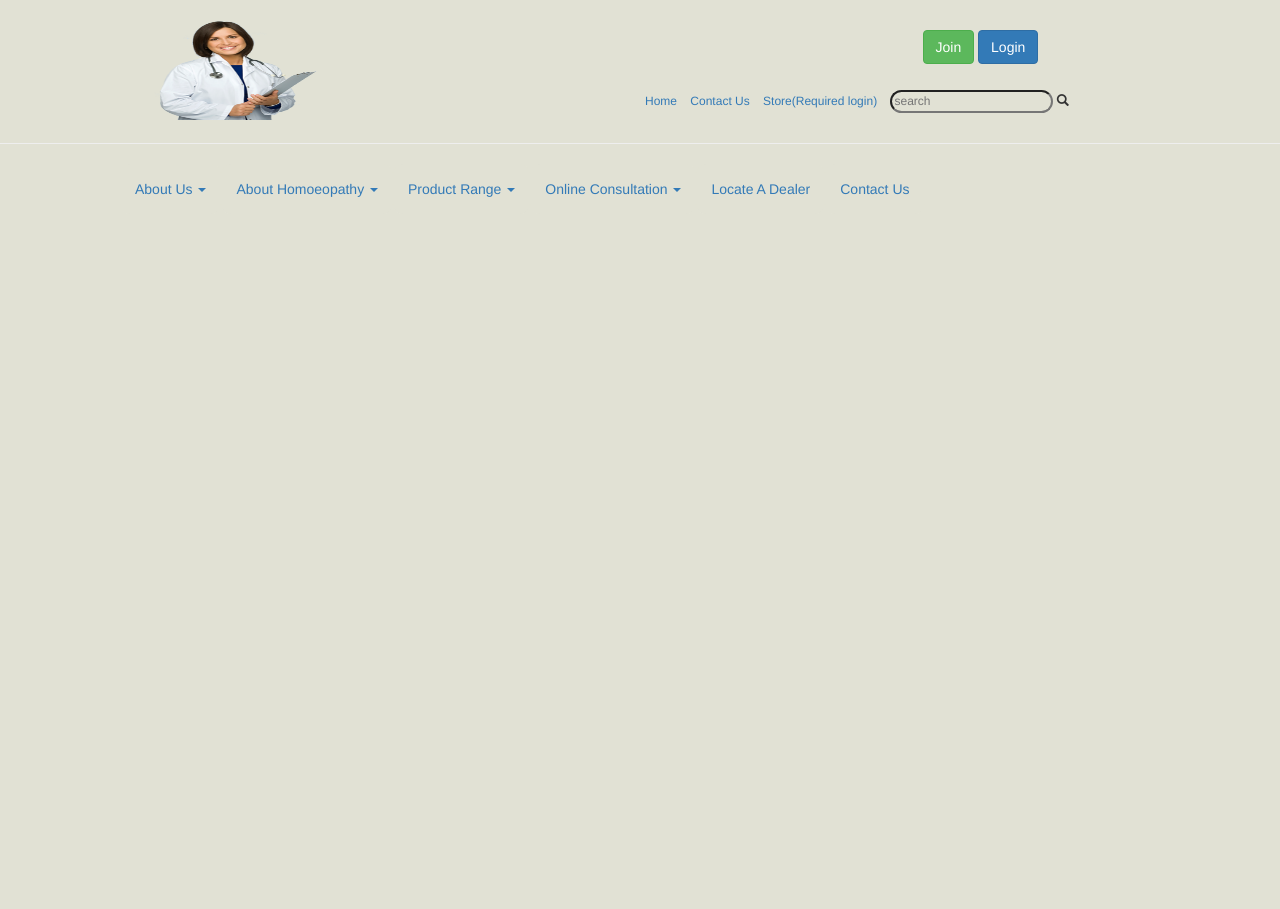
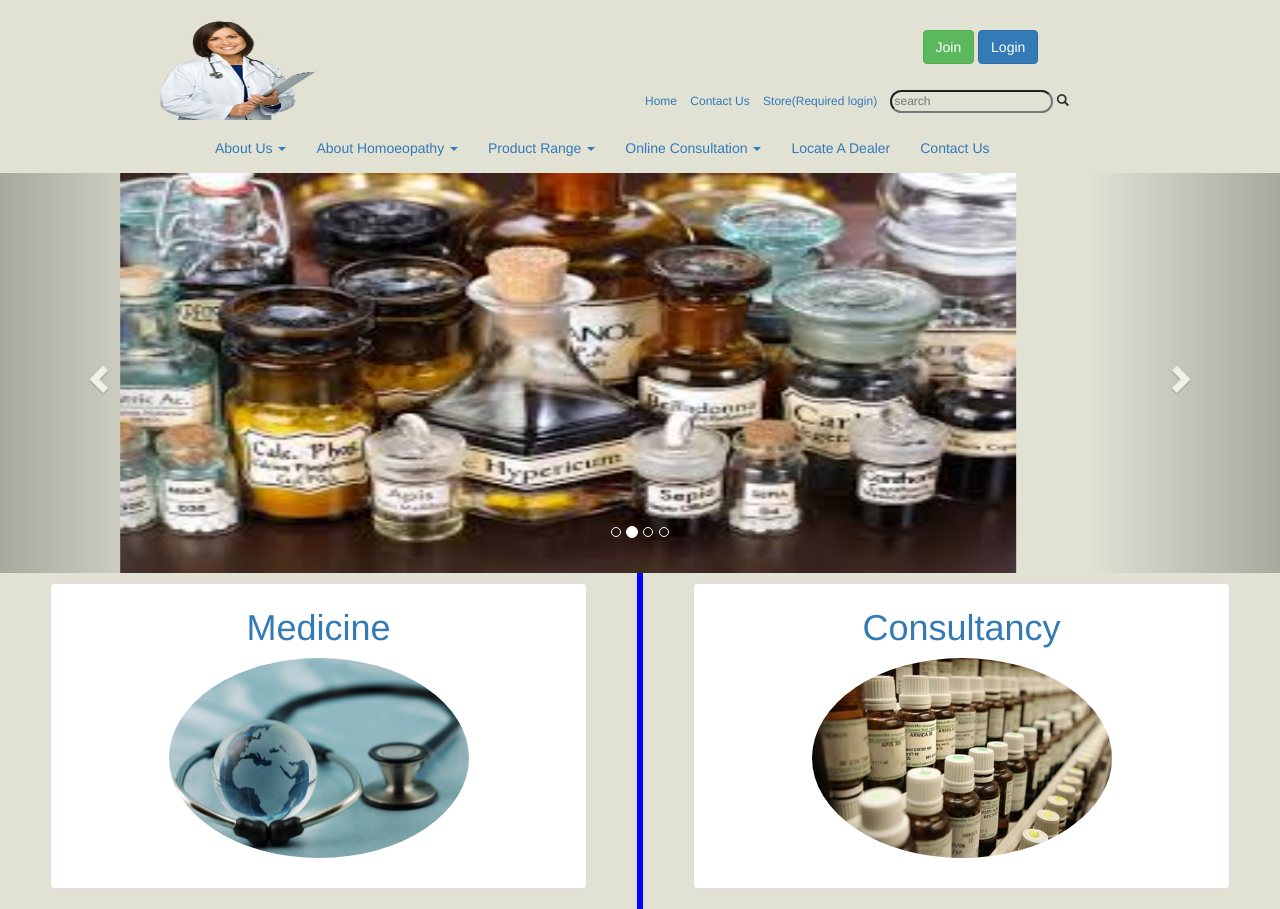
Before and after one commit to agupta69/angularsample2, a website: page app/index.html in a window 1280 px wide. Before the commit the page ends 800 px from the top, so only its background shows below. Drawn offline with nearby package versions, Linux system fonts and the light colour scheme; some packages are replaced by stand-ins of ours; files that its build step writes are made by us from their sources.

Commit message:
adding images

```diff
--- a/app/index.html
+++ b/app/index.html
@@ -22,7 +22,7 @@
 </head>
 
 <body ng-app="angularexample2App">
-    <div id="top-header">
+    <div id="top-header" class='container-fluid'>
         <div class="row">
             <div class="col-sm-6">
                 <a id="logo" rel="home" href="/"><img width="220" height="100" style="float:left" src="images/woman_doctor_02.png">
@@ -57,7 +57,7 @@
             </div>
         </div>
     </div>
-    <hr class="divider">
+    <!--<hr class="divider">-->
     <div class="container-fluid tab-header">
         <ul class="nav navbar-nav custom">
             <li class="dropdown">
@@ -131,6 +131,58 @@
             </li>
         </ul>
     </div>
+	<div id="myCarousel" class="carousel slide" data-ride="carousel">
+  <!-- Indicators -->
+  <ol class="carousel-indicators">
+    <li data-target="#myCarousel" data-slide-to="0" class="active"></li>
+    <li data-target="#myCarousel" data-slide-to="1"></li>
+    <li data-target="#myCarousel" data-slide-to="2"></li>
+    <li data-target="#myCarousel" data-slide-to="3"></li>
+  </ol>
+
+  <!-- Wrapper for slides -->
+  <div class="carousel-inner" role="listbox">
+    <div class="item active">
+      <img src="images/images1.jpg" alt="Chania" >
+    </div>
+
+    <div class="item">
+      <img src="images/images2.jpg" alt="Chania" >
+    </div>
+
+    <div class="item">
+      <img src="images/images3.jpg" alt="Flower">
+    </div>
+
+    <div class="item">
+      <img src="images/images4.jpg" alt="Flower">
+    </div>
+  </div>
+
+  <!-- Left and right controls -->
+  <a class="left carousel-control" href="#myCarousel" role="button" data-slide="prev">
+    <span class="glyphicon glyphicon-chevron-left" aria-hidden="true"></span>
+    <span class="sr-only">Previous</span>
+  </a>
+  <a class="right carousel-control" href="#myCarousel" role="button" data-slide="next">
+    <span class="glyphicon glyphicon-chevron-right" aria-hidden="true"></span>
+    <span class="sr-only">Next</span>
+  </a>
+</div>
+<div class="container-fluid row vertical-divider">
+	<div class="col-md-6 main-image">
+      <a href="" class="thumbnail">
+       <h1>Medicine</h1>
+        <img src="images/homeopathic-doctor.jpg" class="img-circle img-responsive"  alt="Consultancy" style="width:300px;height:200px">
+      </a>
+    </div>
+	<div class="col-md-6 main-image">
+      <a href="" class="thumbnail">
+        <h1>Consultancy</h1>
+        <img src="images/medicin.jpg" class="img-circle img-responsive"  alt="Medicine" style="width:300px;height:200px">
+      </a>
+	</div>
+</div>
 
     <script src="bower_components/jquery/dist/jquery.js"></script>
     <script src="bower_components/angular/angular.js"></script>
--- a/app/styles/main.css
+++ b/app/styles/main.css
@@ -140,8 +140,8 @@ body {
 }
 
 .tab-header {
-    padding-left: 120px !important;
-    padding-right: 120px !important;
+    padding-left: 200px !important;
+    padding-right: 200px !important;
 
 }
 .tab-header> ul.nav.nav-tabs{
@@ -165,3 +165,35 @@ width: 100% !important;
     color: black !important;
      border-radius:10px !important;
 }
+.main-image{
+padding: 50px;
+	padding-top: 10px;
+	background-color: #E1E1D4;
+	text-align: center;
+	}
+.main-image>a{
+	padding-bottom:30px;
+}
+
+.row.vertical-divider {
+  overflow: hidden;
+}
+.row.vertical-divider > div[class^="col-"] {
+  text-align: center;
+  padding-bottom: 100px;
+  margin-bottom: -100px;
+  border-left: 3px solid blue;
+  border-right: 3px solid blue;
+}
+.row.vertical-divider div[class^="col-"]:first-child {
+  border-left: none;
+}
+.row.vertical-divider div[class^="col-"]:last-child {
+  border-right: none;
+}
+ .carousel-inner > .item > img,
+  .carousel-inner > .item > a > img {
+      width: 70%;
+      margin: auto;
+	  height: 400px;
+  }
```
Also changed, not shown: app/views/login.html (added, +38 -0 lines), app/images/homeopathic-doctor.jpg (added), app/images/images1.jpg (added), app/images/images3.jpg (added), app/images/images4.jpg (added), app/images/medicin.jpg (added), 1 other file.
